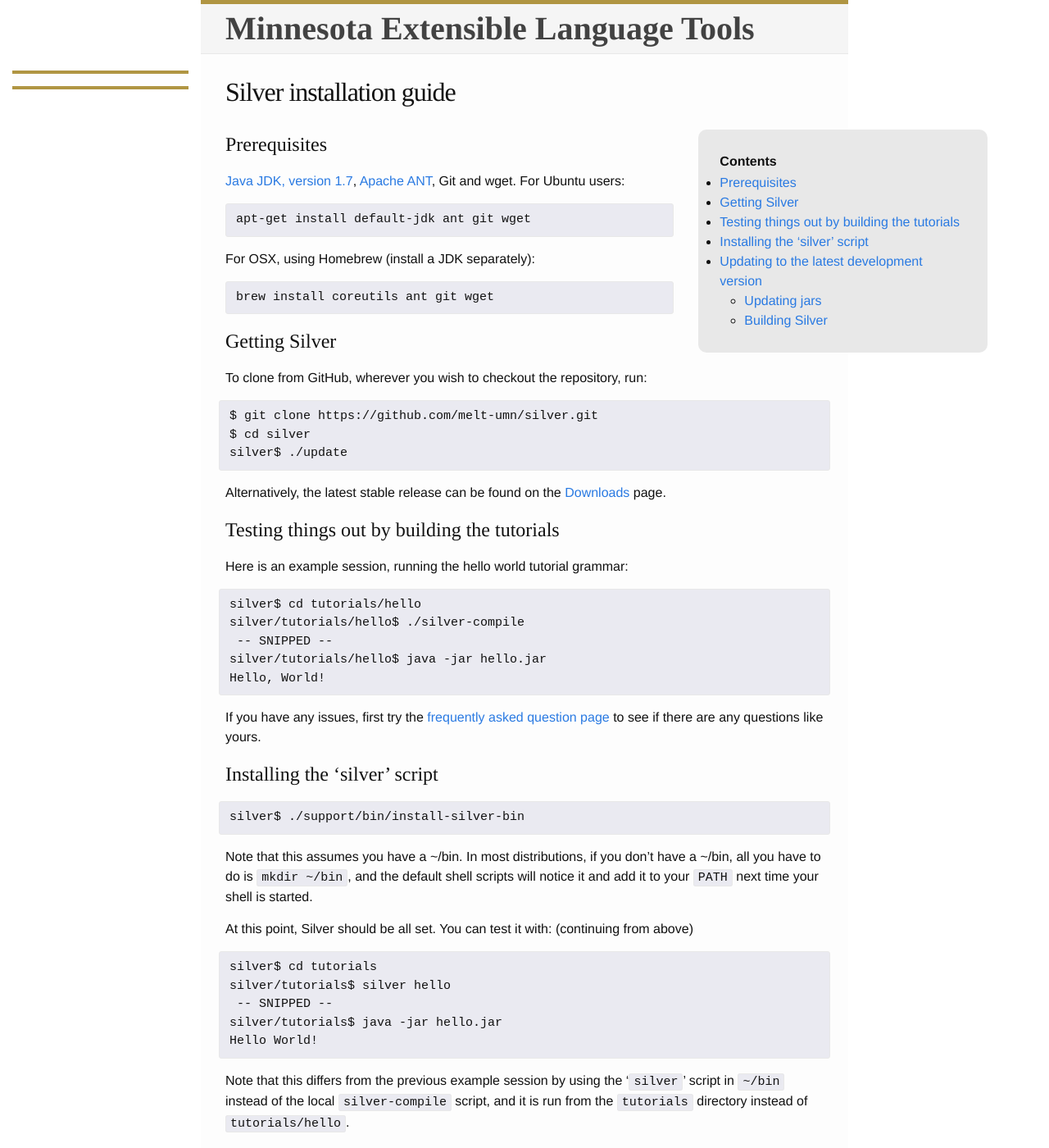
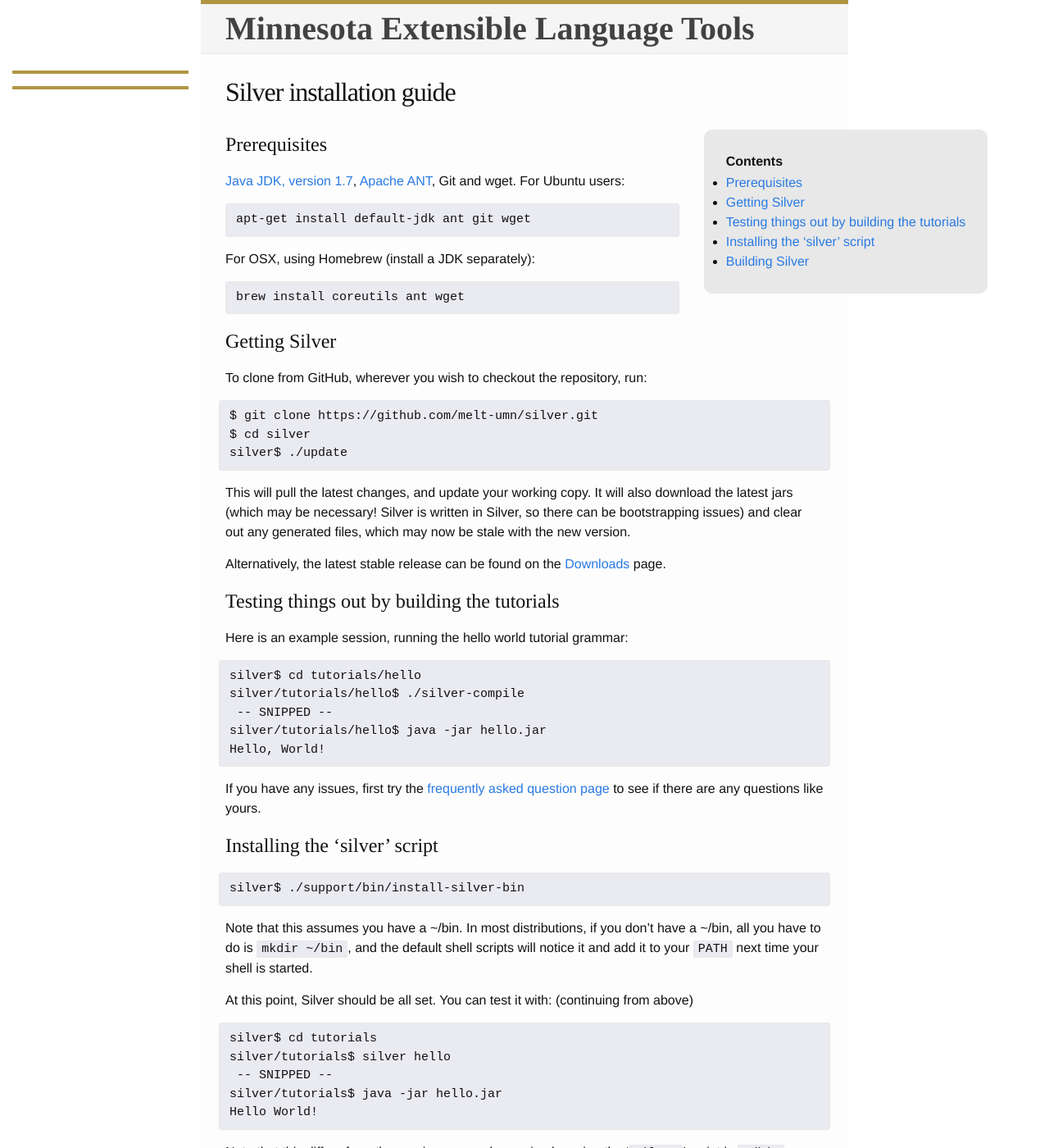
Before and after one commit to melt-umn/melt-website, a Jekyll site: the page built from silver/install-guide/index.md, in a window 1280 px wide and 1400 px high. Shown: the whole window at 82% size. Built offline with Jekyll 4.4.1, drawn with Linux system fonts in a browser that asks for light colours; some of the changed text lies outside the part shown.

Commit message:
move update explanation up, remove git from brew install

````diff
--- a/silver/install-guide/index.md
+++ b/silver/install-guide/index.md
@@ -19,7 +19,7 @@
 For OSX, using Homebrew (install a JDK separately):
 
 ```
-brew install coreutils ant git wget
+brew install coreutils ant wget
 ```
 
 ## Getting Silver
@@ -32,6 +32,11 @@
 $ cd silver
 silver$ ./update
 ```
+
+This will pull the latest changes, and update your working copy. It
+will also download the latest jars (which may be necessary! Silver is
+written in Silver, so there can be bootstrapping issues) and clear out
+any generated files, which may now be stale with the new version.
 
 Alternatively, the latest stable release can be found on the [Downloads](/downloads/) page.
 
@@ -75,21 +80,6 @@
 from the `tutorials` directory instead of `tutorials/hello`.
 
 
-# Updating to the latest development version
-
-## Updating jars
-
-To update the version cloned from GitHub, run:
-
-```
-silver$ ./update
-```
-
-This will pull the latest changes, and update your working copy. It
-will also download the latest jars (which may be necessary! Silver is
-written in Silver, so there can be bootstrapping issues) and clear out
-any generated files, which may now be stale with the new version.
-
 ## Building Silver
 
 See [here](/silver/dev/building).
````
